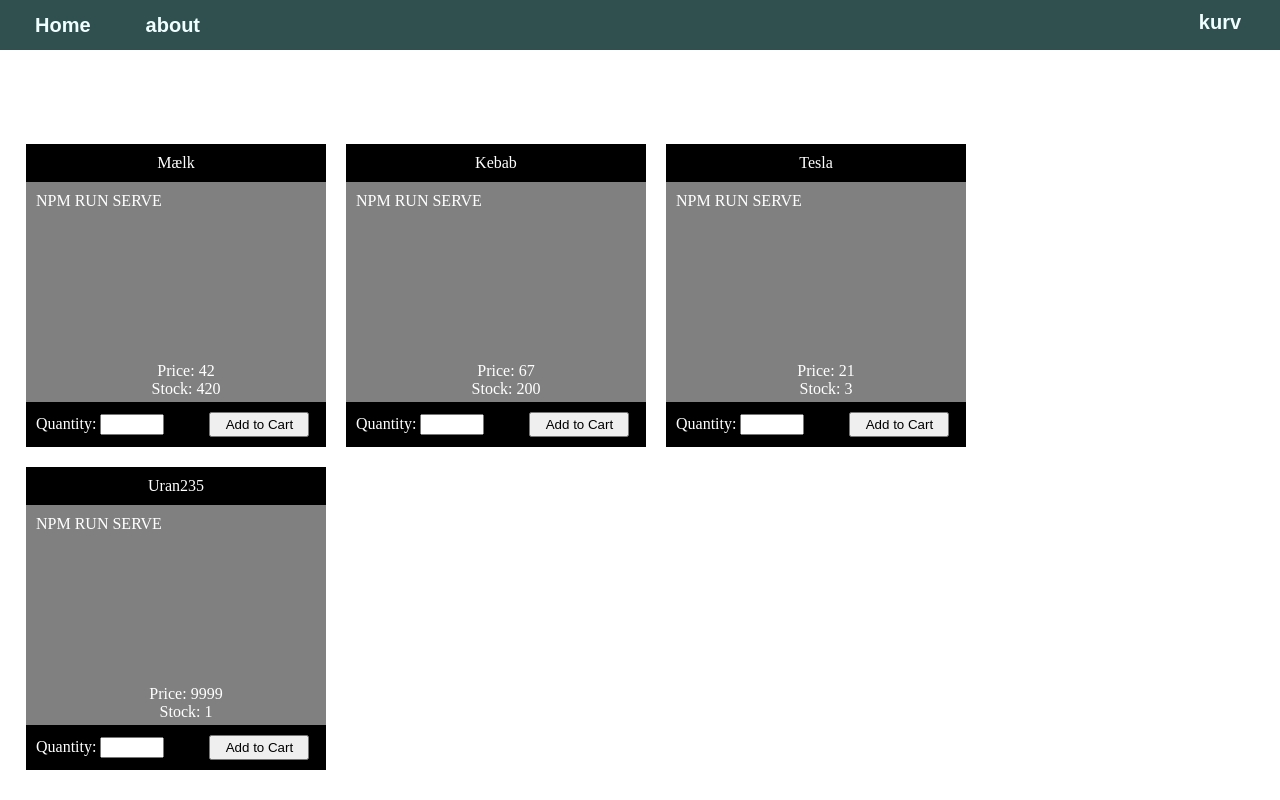
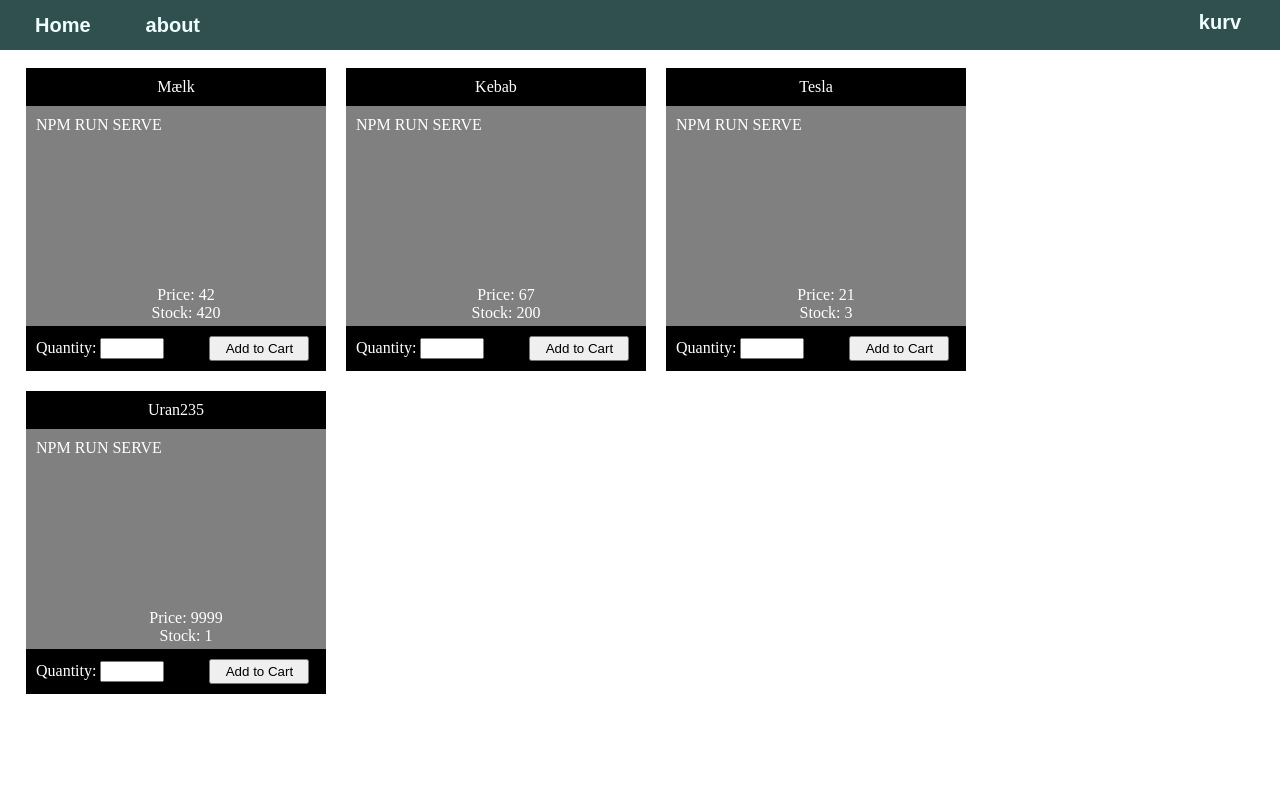
Before and after one commit to Vampiredk/salgshjemmeside, a Vue app: page / in a window 1280 px wide. Built offline with nearby package versions, Linux system fonts and the light colour scheme.

Commit message:
Better allign

```diff
--- a/src/Vare.json
+++ b/src/Vare.json
@@ -2,5 +2,5 @@
     {"id": 1,     "name": "Mælk",      "price": 42,        "stock": 420 },
     {"id": 2,     "name": "Kebab",     "price": 67,        "stock": 200 },
     {"id": 3,     "name": "Tesla",     "price": 21,        "stock": 3   },
-    {"id": 4,     "name": "Uran235",     "price": 9999,      "stock": 1   }
+    {"id": 4,     "name": "Uran235",   "price": 9999,      "stock": 1   }
 ]
--- a/src/assets/css/card.css
+++ b/src/assets/css/card.css
@@ -3,6 +3,8 @@
     top:5%;
 }
 .card {
+    position: relative;
+    top: 50px;
     width: 300px;
     background: gray;
     color: white;
--- a/src/views/HomeView.vue
+++ b/src/views/HomeView.vue
@@ -4,14 +4,7 @@
   </head>
   <body>
     <div class="home">
-      <br>
-      <br>
-      <br>
-      <br>
-      <br>
-      <br>
-      <br>
-      <div v-for="product in inventory.slice(0,4)" :key="product.id" class="card">
+      <div v-for="product in inventory.slice(0,10)" :key="product.id" class="card">
         <div class="cardtitle">
           {{ product.name }}
         </div>
```
